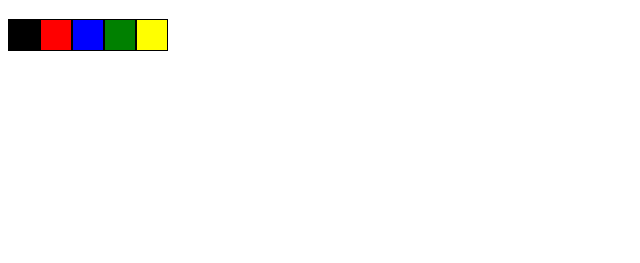
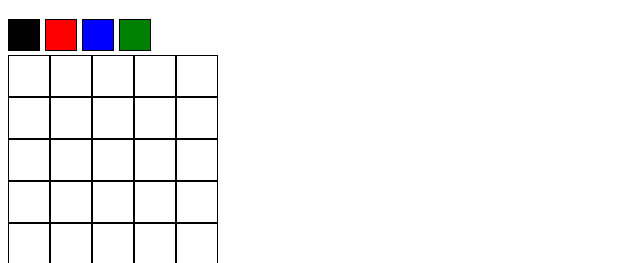
Before and after one commit to luccaneivas/pixels-art, a website: page index.html in a window 1280 px wide. Shown: the part 61-324 px from the top of the page, without its empty margins (0-640 px from the left). Drawn offline with Linux system fonts and the light colour scheme.

Commit message:
Adicionados requisitos 4 e 5

```diff
--- a/script.js
+++ b/script.js
@@ -23,14 +23,31 @@ function createPalette(colors) {
   body.appendChild(paletteList);
 }
 
-createPalette(['red', 'blue', 'green', 'yellow']);
+createPalette(['red', 'blue', 'green']);
 
 function addPaletteColor(color) {
-  let paletteList = document.getElementById('color-palette');
-  let newColor = document.createElement('div');
+  const paletteList = document.getElementById('color-palette');
+  const newColor = document.createElement('div');
   newColor.className = 'color';
   newColor.style.backgroundColor = color;
   paletteList.prepend(newColor);
 }
 
 addPaletteColor('black');
+
+function pixelBoard(height, width) {
+  const pixelBoard = document.createElement('div');
+  pixelBoard.id = 'pixel-board';
+  for (let i = 0; i < height; i += 1) {
+    const line = document.createElement('div');
+    for (let j = 0; j < width; j += 1) {
+      const paintingPixel = document.createElement('div');
+      paintingPixel.className = 'pixel';
+      line.appendChild(paintingPixel);
+    }
+    pixelBoard.appendChild(line);
+  }
+  body.appendChild(pixelBoard);
+}
+
+pixelBoard(5, 5);
--- a/style.css
+++ b/style.css
@@ -2,5 +2,18 @@
   border: 1px solid black;
   display: inline-block;
   height: 30px;
+  margin-right: 5px;
   width: 30px;
 }
+
+#pixel-board {
+  line-height: 0;
+}
+
+.pixel {
+  background-color: white;
+  border: 1px solid black;
+  display: inline-block;
+  height: 40px;
+  width: 40px;
+}
```
